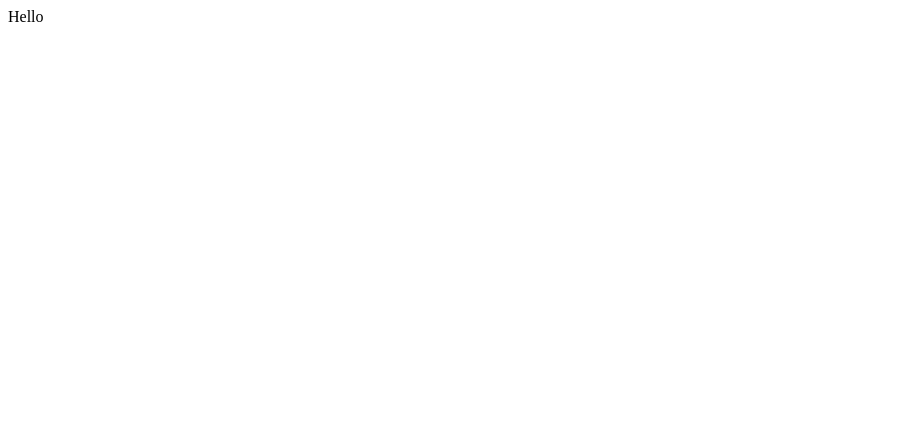
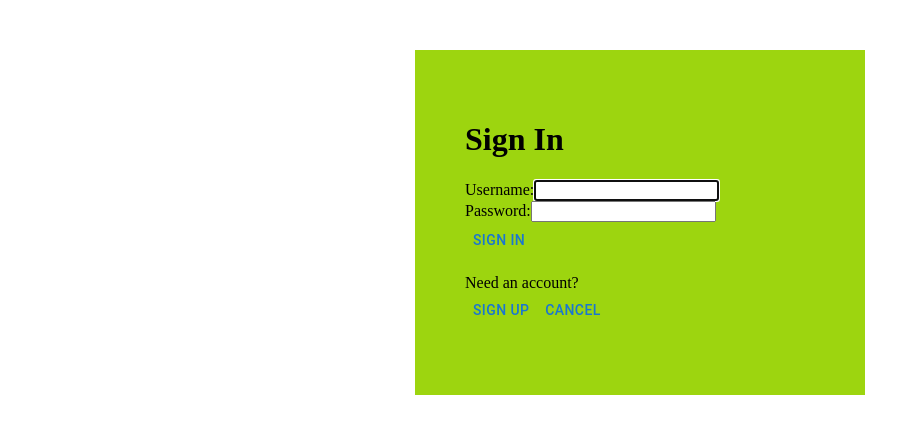
Before and after one commit to MatildaAko/ldn8-migrantsity-final-project, a React (Create React App) app in the folder client/: page /signin in a window 1280 px wide. Shown: the top 434 px of the page, without its empty margins (0-920 px from the left). Built offline with nearby package versions, Linux system fonts and the light colour scheme.

Commit message:
Added basic css

```diff
--- a/client/src/pages/Home.css
+++ b/client/src/pages/Home.css
@@ -1,13 +1,10 @@
-.logo {
-	width: 100px;
+main {
+	display: flex;
 }
 
-.message {
-	color: blue;
-}
-
-.message:hover {
-	background-color: yellow;
+.MuiBox-root {
+	margin: auto;
+	margin-top: 50px;
 }
 
 .valid, .invalid {
--- a/client/src/pages/Login.js
+++ b/client/src/pages/Login.js
@@ -11,11 +11,12 @@
 	return (
 		<div>
 			<Button onClick={openLogin}>Login</Button>
-      <Modal
-        open={open}
-        onClose={closeLogin}
-      >
-        {display === "register" ? <Register setDisplay={setDisplay} /> : <SignIn setDisplay={setDisplay} /> }
+			<Modal open={open} onClose={closeLogin}>
+				{display === "register" ? (
+					<Register setDisplay={setDisplay} closeLogin={closeLogin} />
+				) : (
+					<SignIn setDisplay={setDisplay} closeLogin={closeLogin} />
+				)}
 			</Modal>
 		</div>
 	);
--- a/client/src/pages/Register.js
+++ b/client/src/pages/Register.js
@@ -1,12 +1,12 @@
 import React, { useRef, useState, useEffect } from "react";
 import { Check, Close, Info } from "@mui/icons-material";
-import { Box } from "@mui/material";
+import { Box, Button } from "@mui/material";
 import "./Home.css";
 
 const USER_REGEX = /^[a-zA-Z][a-zA-Z0-9-_]{5,25}$/;
 const PASSWORD_REGEX =
 	/^(?=.*[a-z])(?=.*[A-Z])(?=.*[0-9])(?=.*[!@#$%]).{8,30}$/;
-const Register = ({ setDisplay }) => {
+const Register = ({ setDisplay, closeLogin }) => {
 	const userRef = useRef();
 	const errRef = useRef();
 
@@ -50,10 +50,25 @@
 			setErrMsg("Invalid attempt to enter");
 			return;
 		}
-		setSuccess(true);
+		// try {
+		// 	const req = await fetch("/api/register", {
+		// 		method: "POST",
+		// 	});
+		// 	const data = await req.json();
+		// 	return data;
+		// } catch (err) {
+		// 	console.error(err);
+		// }
 	};
 	return (
-		<Box>
+		<Box
+			sx={{
+				width: 350,
+				height: "auto",
+				backgroundColor: "#9dd50f",
+				padding: "50px",
+			}}
+		>
 			{success ? (
 				<section>
 					<h1>Success!</h1>
@@ -101,6 +116,7 @@
 							onFocus={() => setUserFocus(true)}
 							onBlur={() => setUserFocus(false)}
 						/>
+
 						<p
 							id="uidnote"
 							className={
@@ -114,6 +130,7 @@
 							<br />
 							Letters, numbers, underscores, hyphens allowed
 						</p>
+						<br />
 						<label htmlFor="password">
 							Password:
 							<span className={validPassword ? "valid" : "hide"}>
@@ -133,6 +150,7 @@
 							onFocus={() => setPasswordFocus(true)}
 							onBlur={() => setPasswordFocus(false)}
 						/>
+
 						<p
 							id="passwordNote"
 							className={
@@ -152,6 +170,7 @@
 							<span aria-label="dollar sign">$</span>
 							<span aria-label="percent">%</span>
 						</p>
+						<br />
 						<label htmlFor="confirm_password">
 							Confirm Password:
 							<span className={validMatch && matchPassword ? "valid" : "hide"}>
@@ -182,24 +201,26 @@
 							<Info />
 							Password does not match.
 						</p>
-						<button
+						<br />
+						<Button
 							disabled={
 								!validName || !validPassword || !validMatch ? true : false
 							}
 						>
 							Sign Up
-						</button>
+						</Button>
 					</form>
 					<p>
 						Already registered? <br />
 						<span className="line">
-							<button
+							<Button
 								onClick={() => {
 									setDisplay("signIn");
 								}}
 							>
 								Sign In
-							</button>
+							</Button>
+							<Button onClick={closeLogin}>Cancel</Button>
 						</span>
 					</p>
 				</section>
--- a/client/src/pages/SignIn.js
+++ b/client/src/pages/SignIn.js
@@ -1,9 +1,77 @@
-import React from "react";
+import React, { useEffect, useRef, useState } from "react";
+import { Box, Button } from "@mui/material";
 
-const SignIn = ({setDisplay}) => {
-  return (
-    <>Hello</>
-  );
+const SignIn = ({ setDisplay, closeLogin }) => {
+	const userRef = useRef();
+	const errRef = useRef();
+
+	const [user, setUser] = useState("");
+	const [password, setPassword] = useState("");
+	const [errMsg, setErrMsg] = useState("");
+
+	useEffect(() => {
+		userRef.current.focus();
+	}, []);
+
+	useEffect(() => {
+		setErrMsg("");
+	}, [user, password]);
+
+	return (
+		<Box
+			sx={{
+				width: 350,
+				height: "auto",
+				backgroundColor: "#9dd50f",
+				padding: "50px",
+			}}
+		>
+			<p
+				ref={errRef}
+				className={errMsg ? "errmsg" : "offscreen"}
+				aria-live="assertive"
+			>
+				{errMsg}
+			</p>
+			<h1>Sign In</h1>
+			<form>
+				<label htmlFor="username">Username:</label>
+				<input
+					type="text"
+					id="username"
+					ref={userRef}
+					autoComplete="off"
+					onChange={(e) => setUser(e.target.value)}
+					value={user}
+					required
+				/>
+				<br />
+				<label htmlFor="password">Password:</label>
+				<input
+					type="password"
+					id="password"
+					onChange={(e) => setPassword(e.target.value)}
+					value={[password]}
+					required
+				/>
+				<br />
+				<Button>Sign In</Button>
+			</form>
+			<p>
+				Need an account? <br />
+				<span className="line">
+					<Button
+						onClick={() => {
+							setDisplay("register");
+						}}
+					>
+						Sign Up
+					</Button>
+					<Button onClick={closeLogin}>Cancel</Button>
+				</span>
+			</p>
+		</Box>
+	);
 };
 
 export default SignIn;
```
Also changed, not shown: client/src/pages/logo.svg (deleted).
